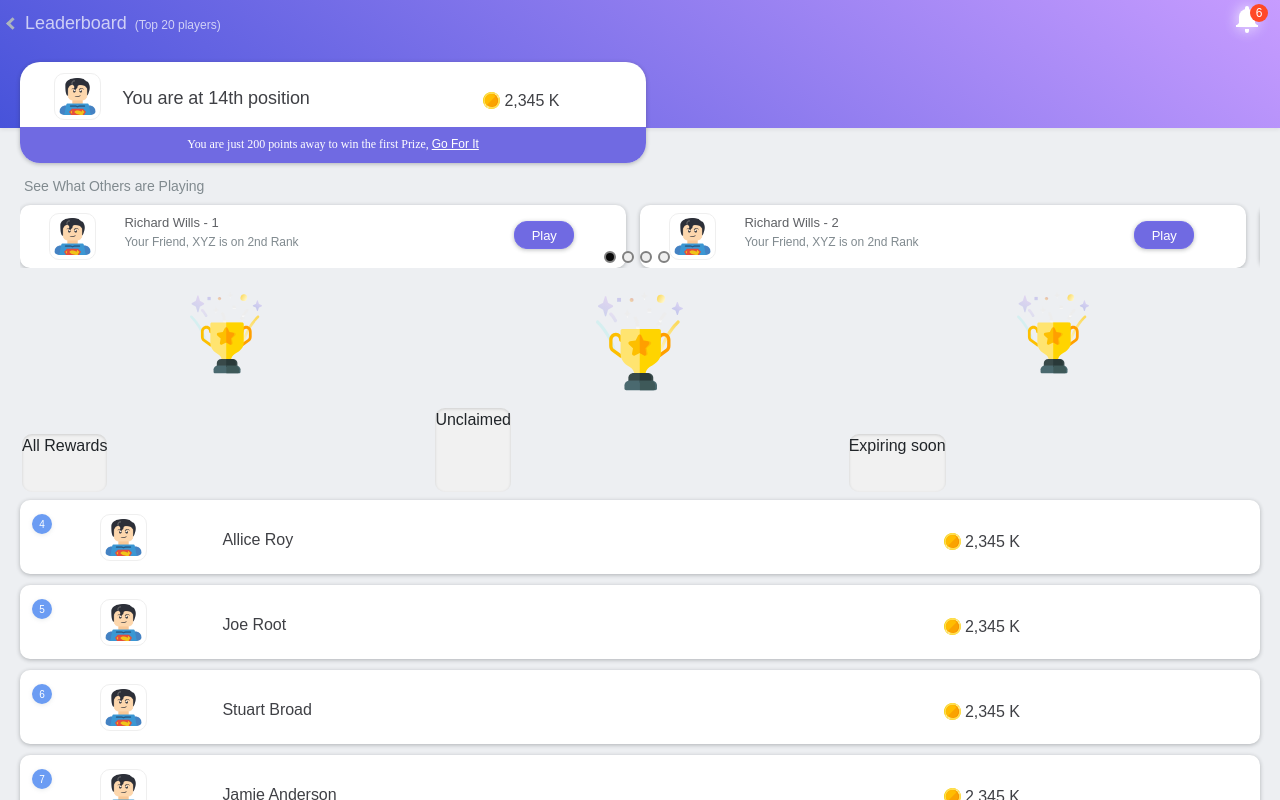
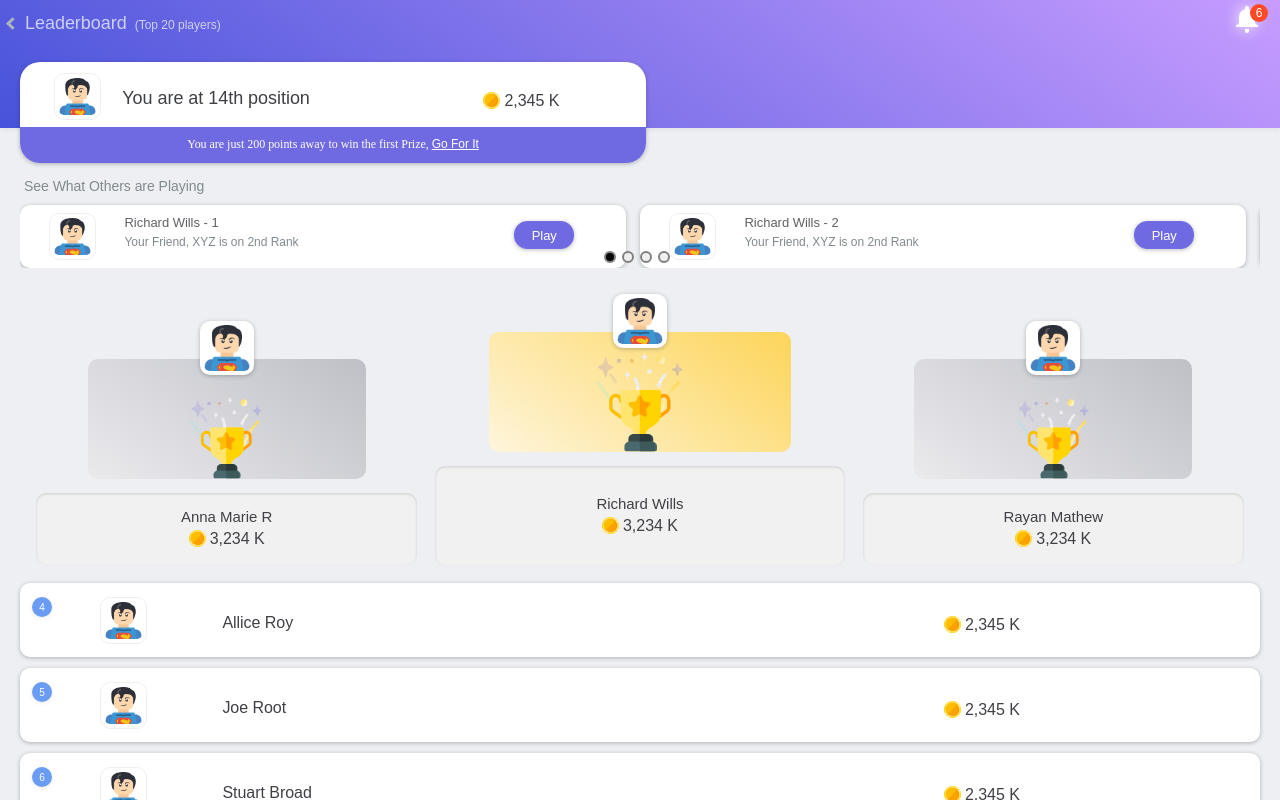
Before and after one commit to mohammedjunaidali6/Customer_App, a React app: page /leaderboard in a window 1280 px wide. Built offline with nearby package versions, Linux system fonts and the light colour scheme; a web font is replaced by a local one.

Commit message:
Leader board page check in

```diff
--- a/src/components/leaderboard/leaderboard.css
+++ b/src/components/leaderboard/leaderboard.css
@@ -9,7 +9,7 @@
     position: absolute;
     top: 52px;
     margin: 10px 20px 14px 20px;
-    z-index: 1;
+    z-index: 2;
 }
 .urs-leaderboard-logo, .leaderboard-winners-list-logo {
     height: 47px;
@@ -125,7 +125,7 @@
 
 /* for leader board winners component */
 #leaderboard-winners-container {
-    margin: 14px 20px;
+    margin: 64px 20px 14px 20px;
 }
 .leaderboard-winners-list-box {
     height: 74px;
@@ -174,21 +174,107 @@
     position: relative;
 }
 .leaderboard-winners-box-title {
-    height: 58px;
+    /* height: 58px; */
     border-radius: 10px;
     background-color: #F1F1F1;
     box-shadow: inset 0 1px 3px 0 rgba(0,0,0,0.15);
-    position: absolute;
-    bottom: 0;
+    /* position: absolute;
+    bottom: 0; */
+    padding: 14px 2px;
+    margin: 14px;
 }
 .leaderboard-winners-box-title-middle {
-    height: 84px;
+    /* height: 84px; */
+    /* height: 58px; */
     border-radius: 10px;
     background-color: #F1F1F1;
     box-shadow: inset 0 1px 3px 0 rgba(0,0,0,0.15);
+    /* position: absolute;
+    bottom: 0; */
+    padding: 28px 2px;
+    margin-top: 14px;
+}
+.leaderboard-winners-top {
+    /* position: relative; */
+}
+.winner-box-name {
+    height: 20px;
+    color: #3F4045;
+    font-size: 15px;
+    letter-spacing: -0.04px;
+    line-height: 19.6px;
+}
+.winner-box-amount {
+    height: 20px;
+    color: #6A6976;
+    font-size: 14px;
+    letter-spacing: -0.04px;
+    line-height: 19.6px;
+}
+.w-b-img-container-1 {
+    width: 74%;
+    margin: 0 auto;
+    background-color: rgb(196 197 203);
+    height: 120px;
+    position: relative;
+    background: linear-gradient(36.11deg, #fef5db 0%, #fdd55a 100%);
+    border-radius: 10px;
+}
+.w-b-img-container-2 {
+    width: 68%;
+    margin: 0 auto;
+    background-color: rgb(196 197 203);
+    height: 120px;
+    position: relative;
+    background: linear-gradient(36.11deg, #eaeaed 0%, #bfc0c7 100%);
+    border-radius: 10px;
+}
+.w-b-img-container-3 {
+    width: 60%;
+    margin: 0 auto;
+    background-color: rgb(196 197 203);
+    height: 120px;
+    position: relative;
+    background: linear-gradient(36.11deg, #eaeaed 0%, #bfc0c7 100%);
+    border-radius: 10px;
+}
+.w-b-img-container-1 img {
     position: absolute;
     bottom: 0;
+    left: 0;
+    right: 0;
+    margin-left: auto;
+    margin-right: auto;
 }
-.leaderboard-winners-top {
-    position: relative;
+.w-b-img-container-2 img {
+    position: absolute;
+    bottom: 0;
+    left: 0;
+    right: 0;
+    margin-left: auto;
+    margin-right: auto;
 }
+.w-b-img-container-3 img {
+    position: absolute;
+    bottom: 0;
+    left: 0;
+    right: 0;
+    margin-left: auto;
+    margin-right: auto;
+}
+.leaderboard-winners-box-logo {
+    position: absolute;
+    z-index: 1;
+    top: -38px;
+    left: 0;
+    right: 0;
+    margin-left: auto;
+    margin-right: auto;
+}
+.leaderboard-winners-box-logo img {
+    height: 54px;
+    background-color: #FFFFFF;
+    box-shadow: 0 1px 4px 0 rgb(30 36 39 / 30%);
+    border-radius: 10px;
+    padding: 2px;
+}
--- a/src/components/leaderboard/leaderboardWinners.jsx
+++ b/src/components/leaderboard/leaderboardWinners.jsx
@@ -88,26 +88,53 @@ export default function LeaderBoardWinners(props) {
     return (
         <div id="leaderboard-winners-container">
             <div className="w-100 disp-flex leaderboard-winners-top mt-4 mb-2">
-                <div className="w-33 text-center float-left m-0-auto" >
+                <div className="w-33 text-center float-left m-0-auto" style={{paddingTop: "27px"}} >
                     <div className="leaderboard-winners-box" >
-                        <img src={secondorthird_src} />
-                        <div className="leaderboard-winners-box-title">All Rewards</div>
+                        <div className="float-left clearfix text-center leaderboard-winners-box-logo">
+                            <img src={defaultuser_src} className="p-1" />
+                        </div>
+                        <div className="w-b-img-container-2">
+                            <img src={secondorthird_src} />
+                        </div>
+                        <div className="leaderboard-winners-box-title text-center">
+                            <div className="winner-box-name">{first3Place[0].name}</div>
+                            <img src={coin_src} style={{marginBottom: "3px"}} />
+                            <span className="leaderboard-winners-list-lbl-coins pl-1">{first3Place[0].amount}</span>
+                        </div>
                     </div>
                 </div>
                 <div className="w-33 text-center float-left m-0-auto" >
                     <div className="leaderboard-winners-box">
-                        <img src={first_src} />
-                        <div className="leaderboard-winners-box-title-middle">Unclaimed</div>
+                        <div className="float-left clearfix text-center leaderboard-winners-box-logo">
+                            <img src={defaultuser_src} className="p-1" />
+                        </div>
+                        <div className="w-b-img-container-1">
+                            <img src={first_src} />
+                        </div>
+                        <div className="leaderboard-winners-box-title-middle">
+                            <div className="winner-box-name">{first3Place[1].name}</div>
+                            <img src={coin_src} style={{marginBottom: "3px"}} />
+                            <span className="leaderboard-winners-list-lbl-coins pl-1">{first3Place[1].amount}</span>
+                        </div>
                     </div>
                 </div>
-                <div className="w-33 text-center float-left m-0-auto" >
+                <div className="w-33 text-center float-left m-0-auto" style={{paddingTop: "27px"}} >
                     <div className="leaderboard-winners-box">
-                        <img src={secondorthird_src} />
-                        <div className="leaderboard-winners-box-title">Expiring soon</div>
+                        <div className="float-left clearfix text-center leaderboard-winners-box-logo">
+                            <img src={defaultuser_src} className="p-1" />
+                        </div>
+                        <div className="w-b-img-container-2">
+                            <img src={secondorthird_src} />
+                        </div>
+                        <div className="leaderboard-winners-box-title">
+                            <div className="winner-box-name">{first3Place[2].name}</div>
+                            <img src={coin_src} style={{marginBottom: "3px"}} />
+                            <span className="leaderboard-winners-list-lbl-coins pl-1">{first3Place[2].amount}</span>
+                        </div>
                     </div>
                 </div>
             </div>
-            <div className="w-100 leaderboard-winners-list">
+            <div className="w-100 disp-flex-root leaderboard-winners-list mt-4 mb-4">
                 {remainingPlaces && remainingPlaces.length > 0 ? (
                     remainingPlaces.map((obj) => (
                         <div key={obj.id} className="w-100 float-left clearfix leaderboard-winners-list-box">
```
Also changed, not shown: 1 other file.
